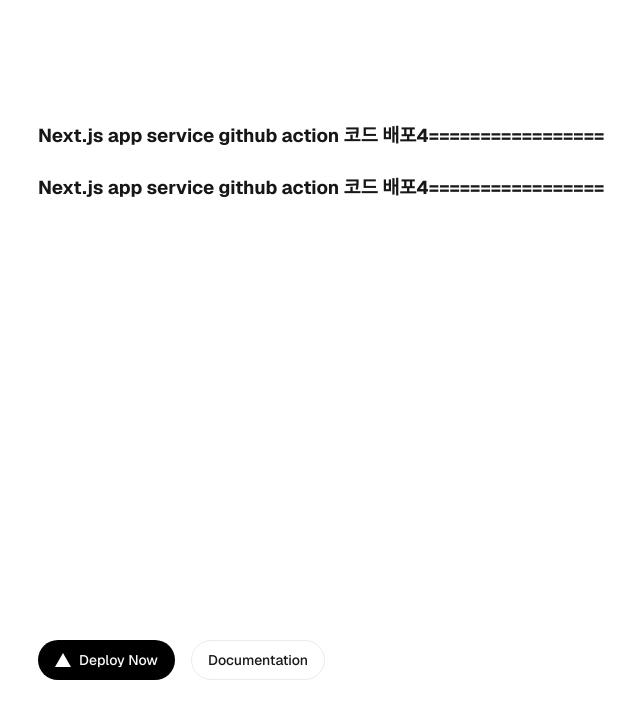
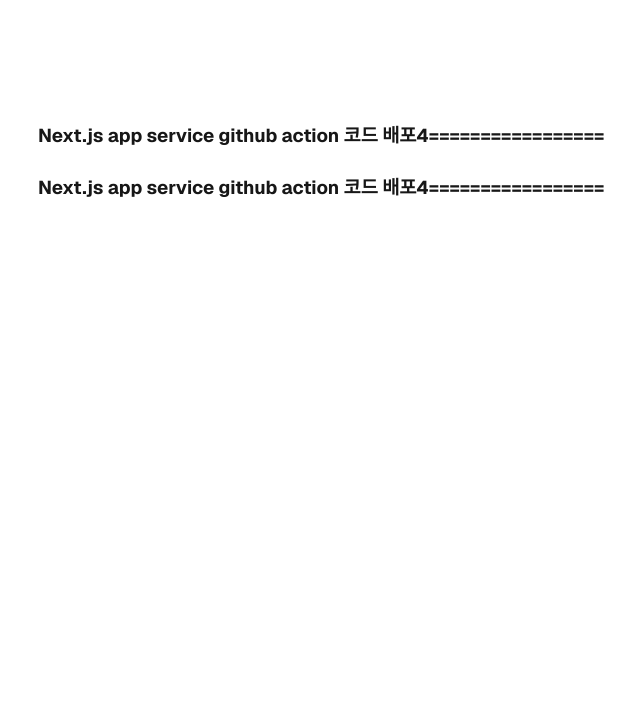
Before and after one commit to wizard113/nxt-sample, a Next.js app: page / in a window 1280 px wide. Shown: the top 718 px of the page, without its empty margins (262-902 px from the left). Built offline with nearby package versions, Linux system fonts and the light colour scheme.

Commit message:
gemini v11

```diff
--- a/src/app/page.tsx
+++ b/src/app/page.tsx
@@ -9,31 +9,6 @@
           <h3>Next.js app service github action 코드 배포4=================</h3>
           <h3>Next.js app service github action 코드 배포4=================</h3>
         </div>
-        <div className={styles.ctas}>
-          <a
-            className={styles.primary}
-            href="https://vercel.com/new?utm_source=create-next-app&utm_medium=appdir-template&utm_campaign=create-next-app"
-            target="_blank"
-            rel="noopener noreferrer"
-          >
-            <Image
-              className={styles.logo}
-              src="/vercel.svg"
-              alt="Vercel logomark"
-              width={16}
-              height={16}
-            />
-            Deploy Now
-          </a>
-          <a
-            className={styles.secondary}
-            href="https://nextjs.org/docs?utm_source=create-next-app&utm_medium=appdir-template&utm_campaign=create-next-app"
-            target="_blank"
-            rel="noopener noreferrer"
-          >
-            Documentation
-          </a>
-        </div>
       </main>
     </div>
   );
```
